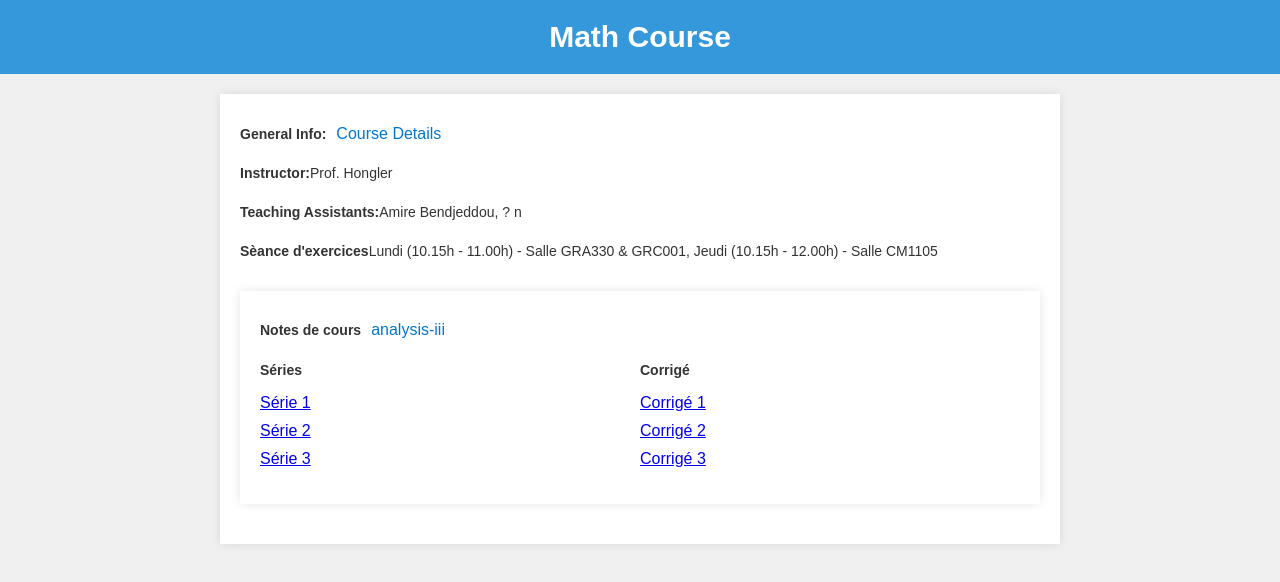
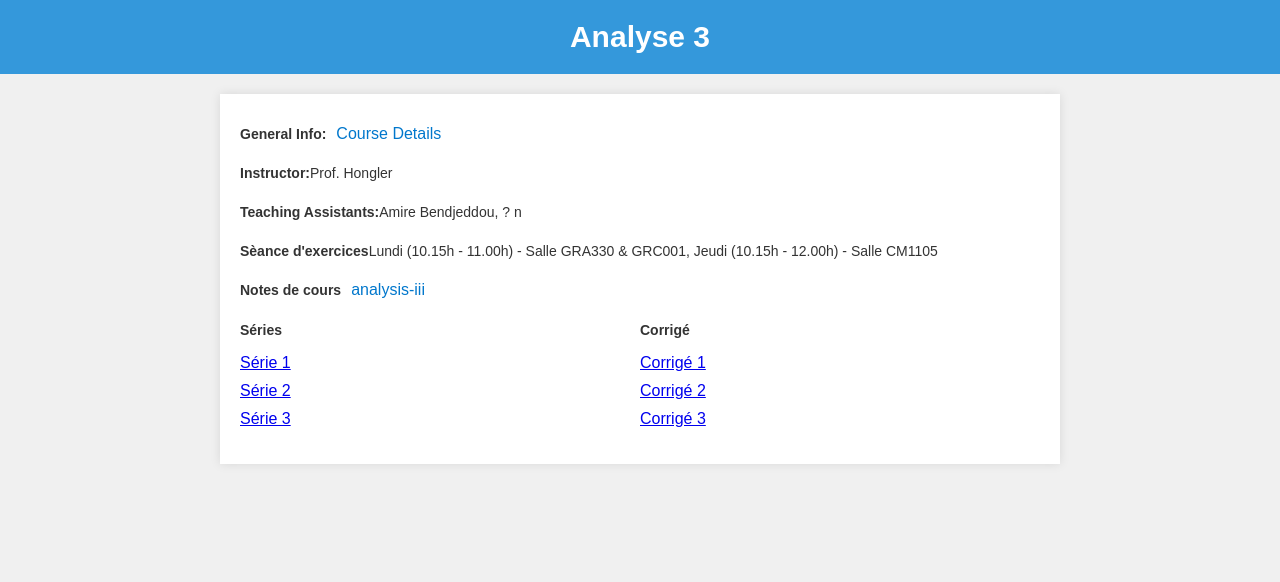
Before and after one commit to bamire/bamire.github.io, a plain HTML site: page index.html in a window 1280 px wide. Drawn offline with Linux system fonts and the light colour scheme.

Commit message:
Update index.html

```diff
--- a/index.html
+++ b/index.html
@@ -3,7 +3,7 @@
 <head>
     <meta charset="UTF-8">
     <meta name="viewport" content="width=device-width, initial-scale=1.0">
-    <title>Analyse 3 </title>
+    <title>Analyse 3</title>
     <style>
         body {
             font-family: Arial, sans-serif;
@@ -79,7 +79,7 @@
 </head>
 <body>
     <header>
-        <h1>Math Course</h1>
+        <h1>Analyse 3</h1>
     </header>
 
     <div class="container">
@@ -104,7 +104,7 @@
             <p>Lundi (10.15h - 11.00h) - Salle GRA330 & GRC001, Jeudi (10.15h - 12.00h) - Salle CM1105 </p>
         </section>
 
-         <div class="container">
+
         <section class="info-section">
             <h2>Notes de cours</h2>
             <a href="http://hongler.org/analyse-iii/">analysis-iii</a>
```
